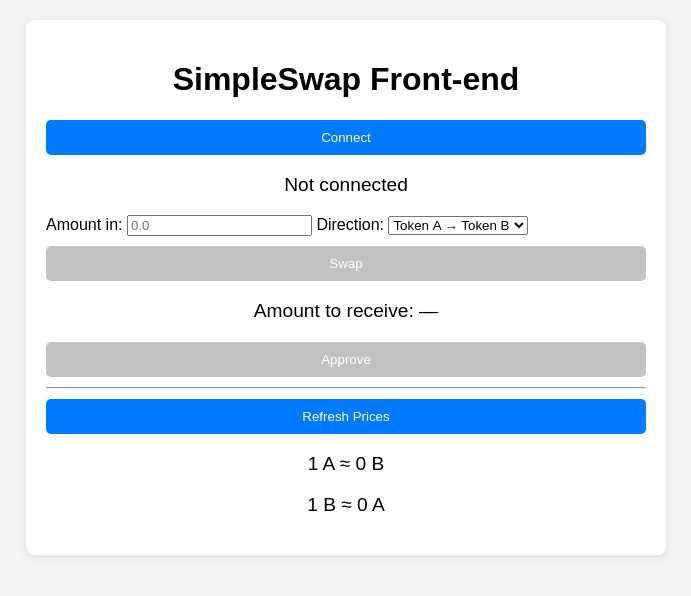
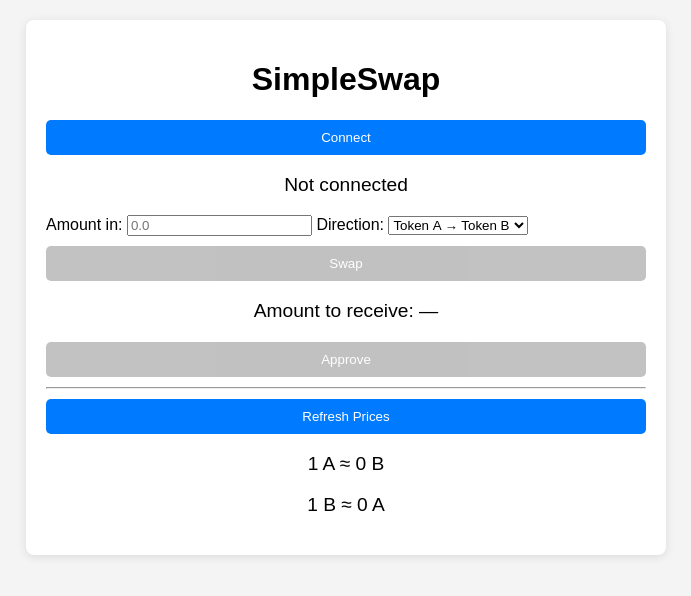
Before and after one commit to fmalaspina/simpleswap-dapp, a plain HTML site: page docs/index.html in a window 1280 px wide. Shown: the whole page, without its empty margins (294-985 px from the left). Drawn offline with Linux system fonts and the light colour scheme.

Commit message:
Actualizar index.html

```diff
--- a/docs/index.html
+++ b/docs/index.html
@@ -20,7 +20,7 @@
 </head>
 <body>
   <div class="container">
-    <h1>SimpleSwap Front-end</h1>
+    <h1>SimpleSwap</h1>
 
     <!-- Connect / Disconnect -->
     <button id="connectBtn">Connect</button>
```
